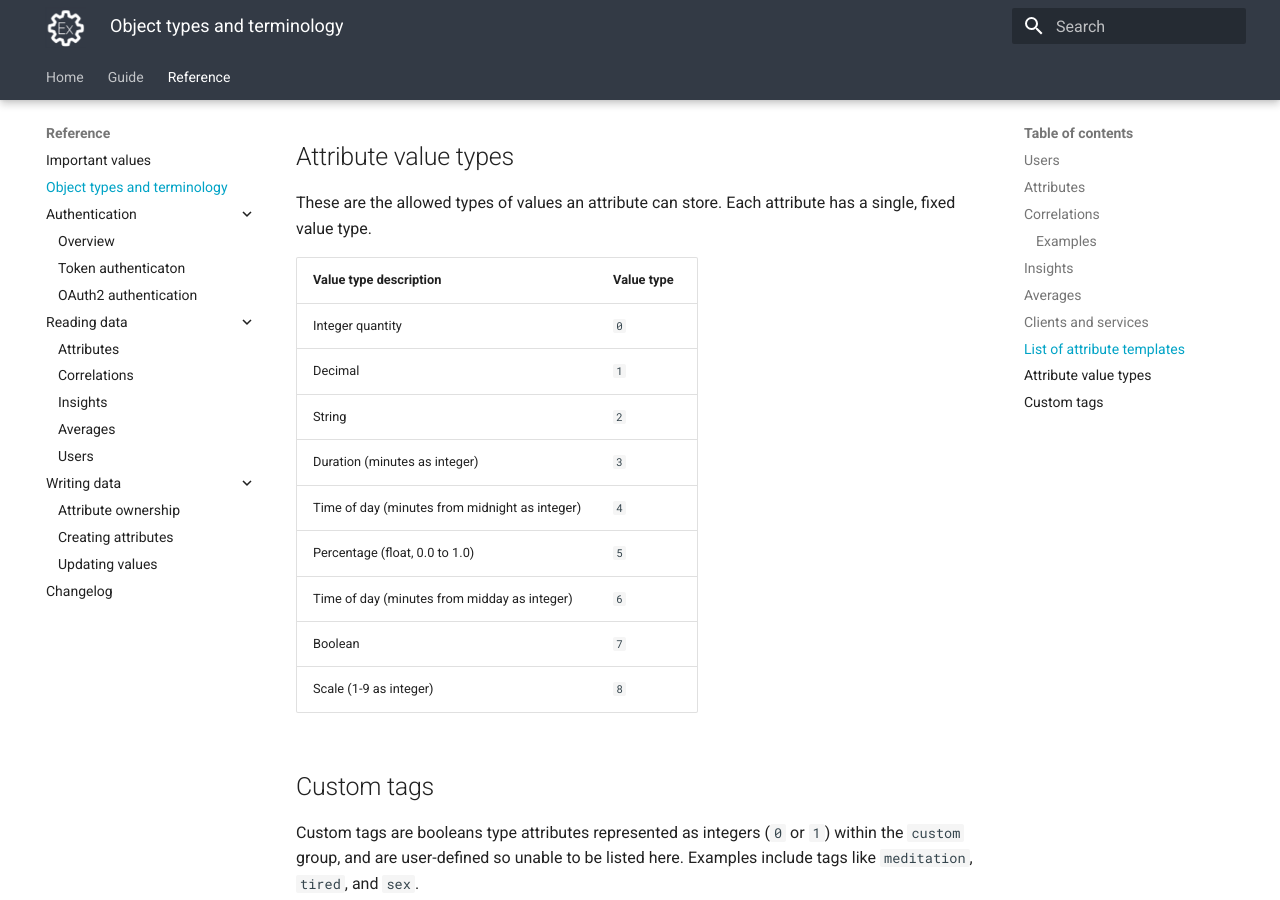
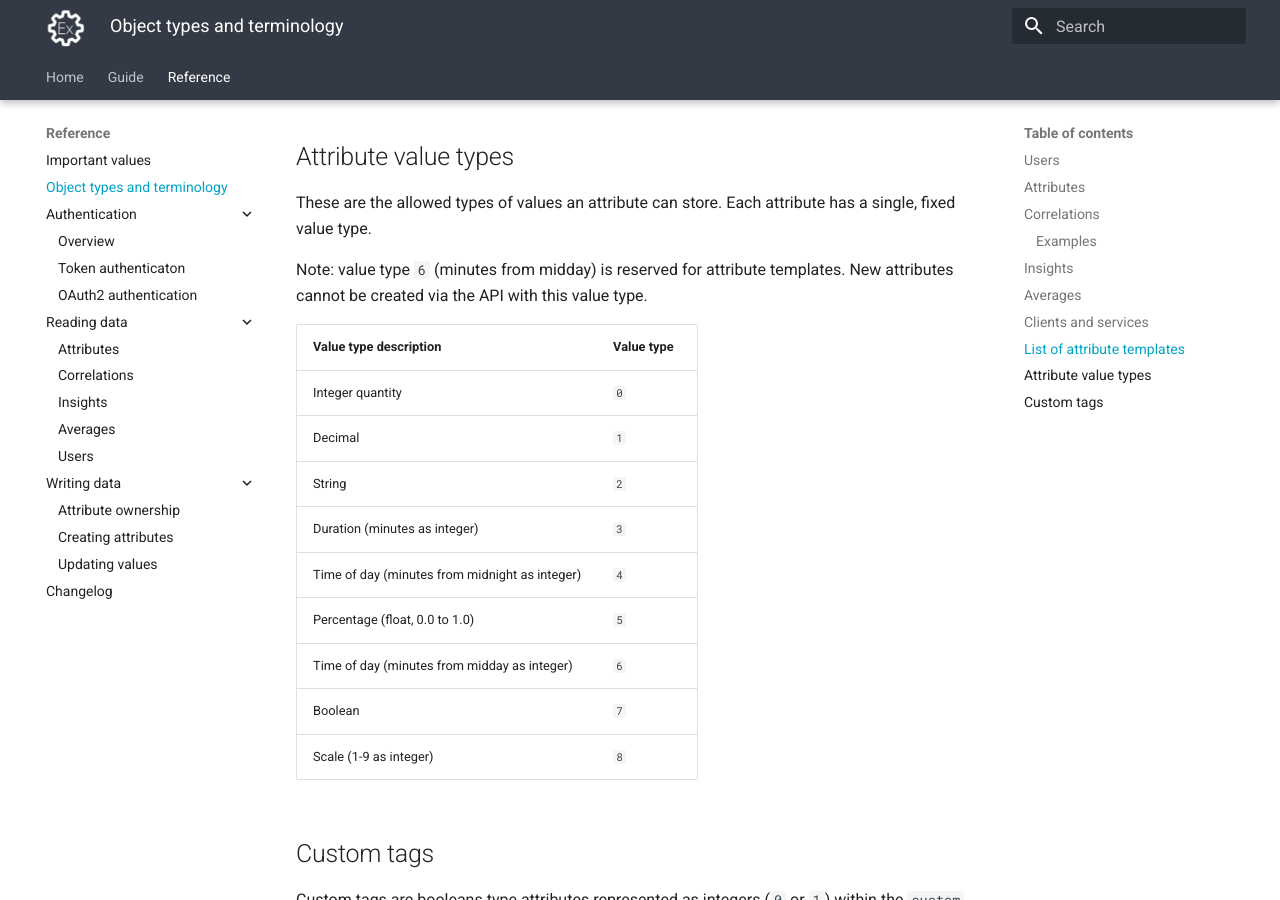
Before and after one commit to hellocodeco/exist-api-docs, an MkDocs documentation site: the page built from docs/reference/object_types.md, in a window 1280 px wide and 900 px high, scrolled down 9535 px. Built offline with MkDocs 1.6.1 and Material for MkDocs 9.7.7, drawn with Linux system fonts in a browser that asks for light colours.

Commit message:
Add note re: min from midday
Added a note to value types section to mention minutes from midday type is only for templates.

```diff
--- a/docs/reference/object_types.md
+++ b/docs/reference/object_types.md
@@ -304,6 +304,8 @@ Name                | Group        | Value type description         | Value type
 
 These are the allowed types of values an attribute can store. Each attribute has a single, fixed value type.
 
+Note: value type `6` (minutes from midday) is reserved for attribute templates. New attributes cannot be created via the API with this value type.
+
 Value type description         | Value type
 -------------------------------|-----------
 Integer quantity               | `0`
```
